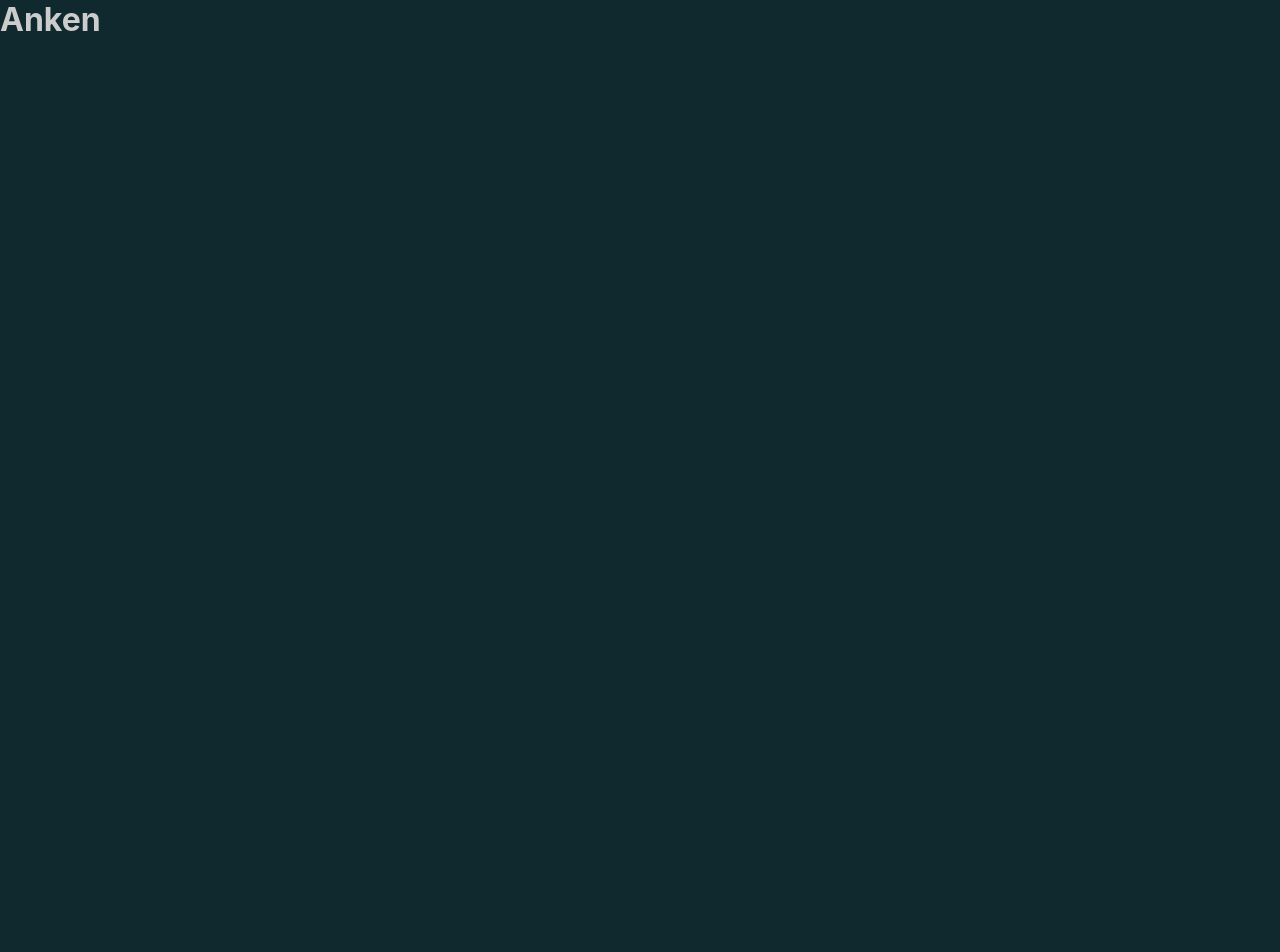
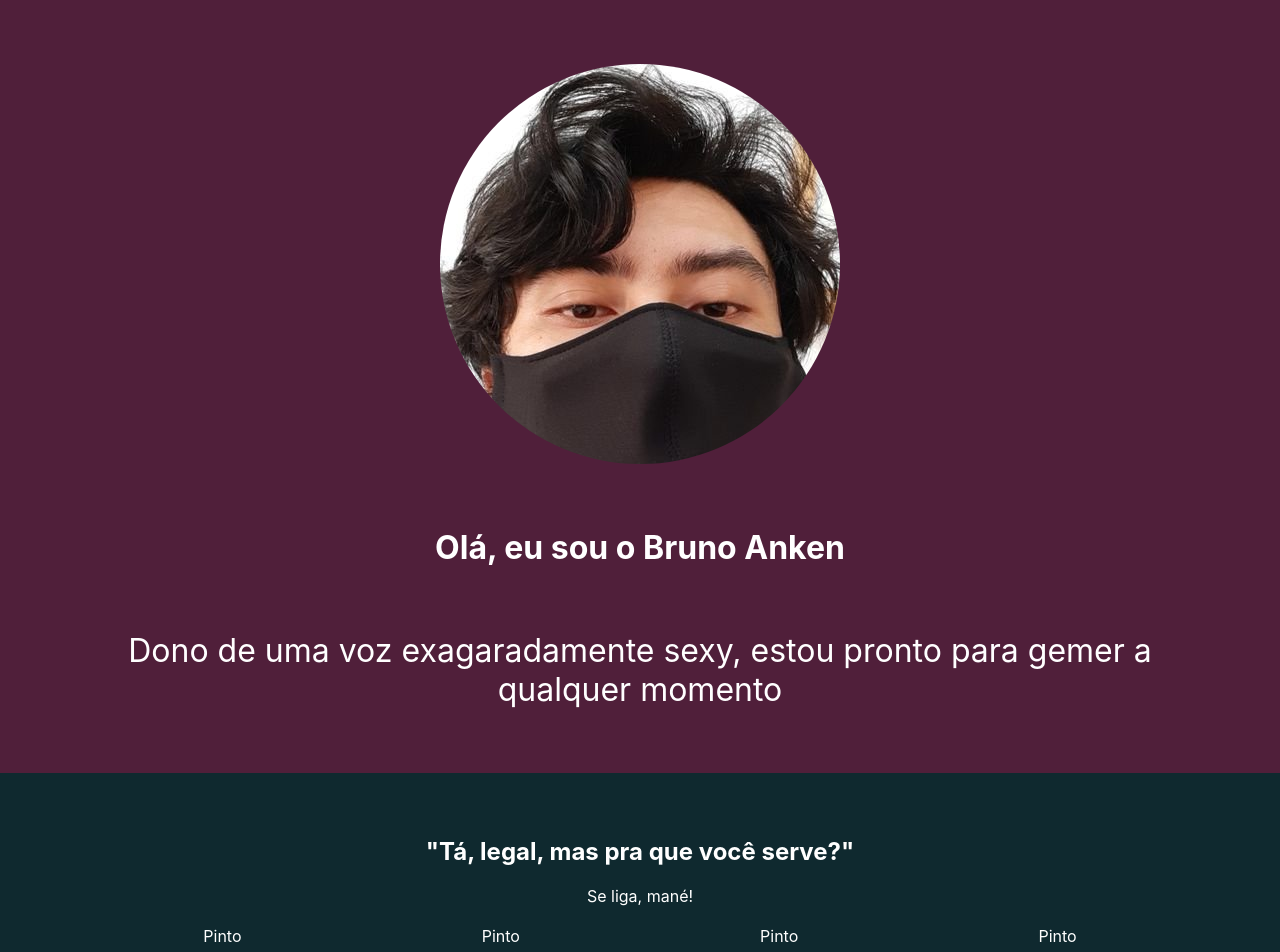
Before and after one commit to brunoanken/anken.dev, a Next.js app: page / in a window 1280 px wide. Shown: the top 952 px of the page. Before the commit the page ends 800 px from the top, so only its background shows below. Built offline with nearby package versions, Linux system fonts and the light colour scheme.

Commit message:
:bento: :lipstick: Start styling the home page. Add my profile picture, alongside some idiot text.

```diff
--- a/pages/index.js
+++ b/pages/index.js
@@ -1,4 +1,5 @@
 import Head from 'next/head'
+import styles from './styles/index.module.scss'
 
 export default function Home() {
   return (
@@ -8,8 +9,33 @@ export default function Home() {
         <link rel="icon" href="/favicon.ico" />
       </Head>
 
-      <main>
-        <h1>Anken</h1>
+      <main className="container column">
+
+        <div className="container padding">
+          <img src="/images/profile.jpg" alt="Eu, Bruno Anken" className="round-border" />
+        </div>
+
+        <h1 className="text-center">
+          Olá, eu sou o Bruno Anken
+        </h1>
+        <p className={`${styles['main-text']} text-center padding`}>
+          Dono de uma voz exagaradamente sexy, estou pronto para gemer a qualquer momento
+        </p>
+
+        <div className="bg-secondary padding text-center">
+          <h2>"Tá, legal, mas pra que você serve?"</h2>
+          <br />
+          <p>Se liga, mané!</p>
+          <br />
+
+          <div className={styles['sections-grid']}>
+            <p className="w">Pinto</p>
+            <p className="w">Pinto</p>
+            <p className="w">Pinto</p>
+            <p className="w">Pinto</p>
+          </div>
+        </div>
+
       </main>
     </div>
   )
--- /dev/null
+++ b/pages/styles/index.module.scss
@@ -0,0 +1,9 @@
+.main-text {
+    font-size: 2rem;
+}
+
+.sections-grid {
+    display: flex;
+    justify-content: space-evenly;
+    flex-wrap: wrap;
+}
--- a/styles/global.scss
+++ b/styles/global.scss
@@ -1,14 +1,20 @@
 :root {
-    --wine: #501F3A;
-    --pink: #CB2D6F;
-    --grey: #CCCCCC;
-    --teal: #14A098;
-    --dark-green: #0F292F;
-    --white: #fff;
-    --black: #000;
+    --white: #FFFFFF;
+    --black: #000000;
+    --purple1: #501F3A;
+    --pink1: #CB2D6F;
+    --grey1: #CCCCCC;
+    --teal1: #14A098;
+    --green1: #0F292F;
 
-    --text-color: var(--grey);
-    --background-color: var(--dark-green);
+    --text-color: var(--white);
+    --background-color: var(--purple1);
+    --secondary-background-color: var(--green1);
+
+    --default-padding: 2rem;
+    --default-padding-desktop: 4rem;
+    --default-margin: 2rem;
+    --default-margin-desktop: 4rem;
 }
 
 html, body {
@@ -24,3 +30,49 @@ h1, h2, h3, a, p, div {
     margin: 0;
     padding: 0;
 }
+
+img {
+    max-width: 100%;
+    height: auto;
+}
+
+.container {
+    display: flex;
+    justify-content: center;
+}
+
+.column {
+    flex-direction: column;
+}
+
+.text-center {
+    text-align: center;
+}
+
+.margin {
+    margin: var(--default-margin);
+
+    @media only screen and (min-width: 1024px) {
+        margin: var(--default-margin-desktop);
+    }
+}
+
+.padding {
+    padding: var(--default-padding);
+
+    @media only screen and (min-width: 1024px) {
+        padding: var(--default-padding-desktop);
+    }
+}
+
+.round-border {
+    border-radius: 50%;
+}
+
+.bg-secondary {
+    background-color: var(--secondary-background-color);
+}
+
+.w {
+    width: 240px;
+}
```
Also changed, not shown: public/images/profile.jpg (added).
